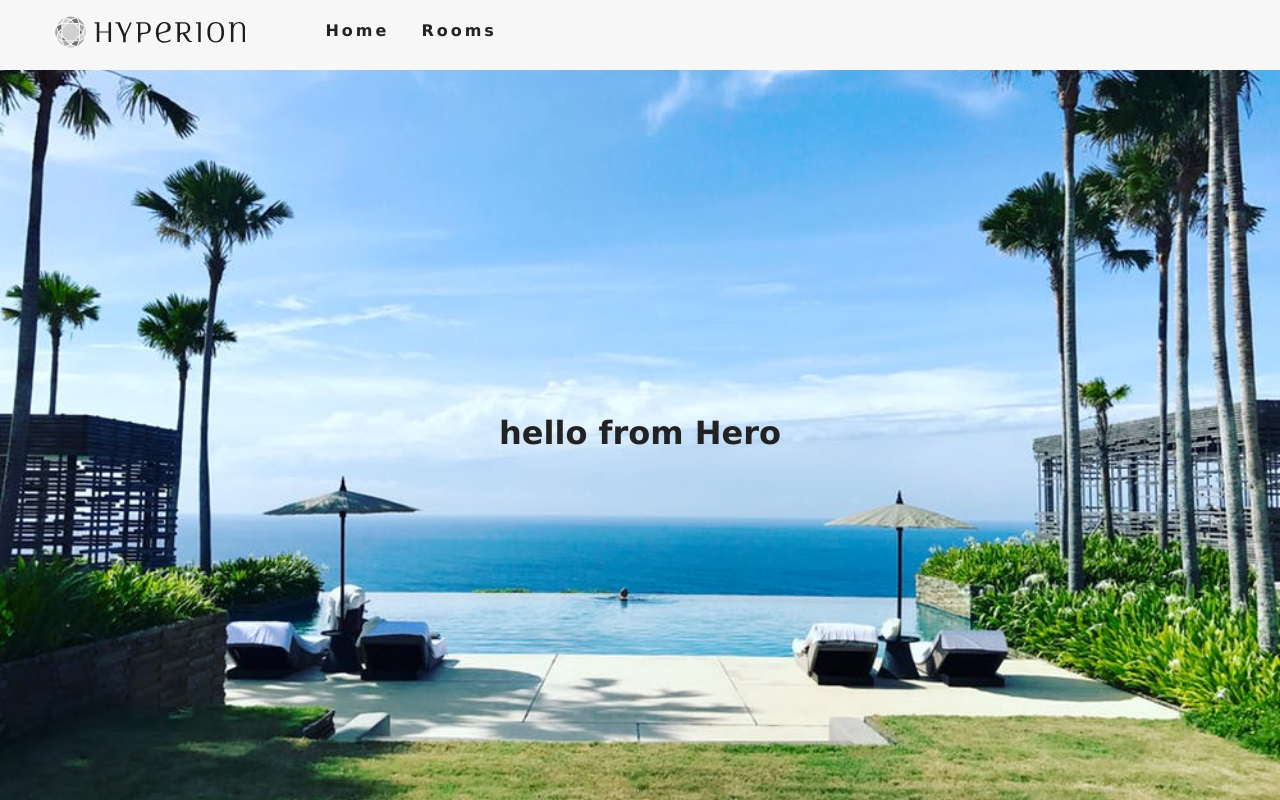
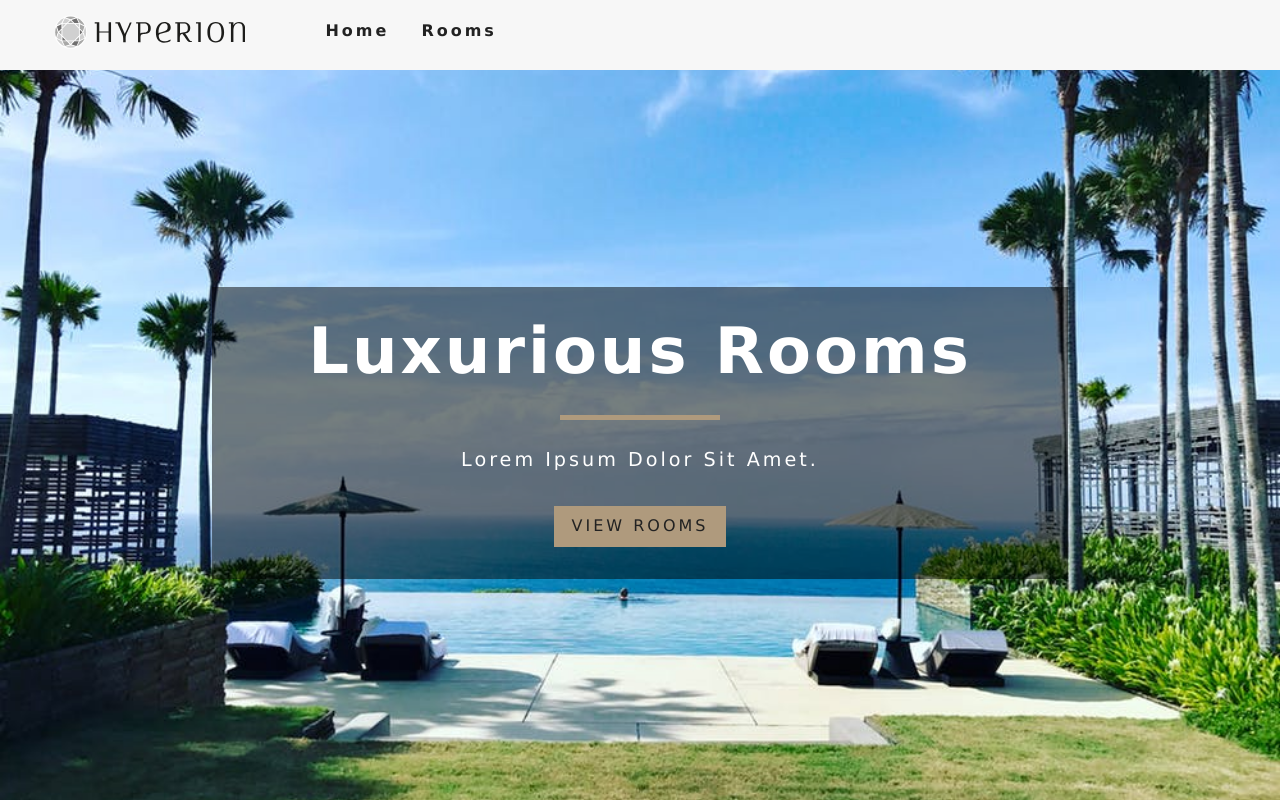
Before and after one commit to BitBravo/react-hotel-book, a React (Create React App) app: page / in a window 1280 px wide. Built offline with nearby package versions, Linux system fonts and the light colour scheme.

Commit message:
Create Banner component

```diff
--- a/src/App.css
+++ b/src/App.css
@@ -25,6 +25,58 @@ body {
   background: var(--mainWhite);
   font-family: Verdana, Geneva, Tahoma, sans-serif;
   line-height: 1.4;
+}
+
+h1 {
+  font-size: 3em;
+  line-height: 1;
+  margin-bottom: 0.5em;
+}
+
+h2 {
+  font-size: 2em;
+  margin-bottom: 0.75em;
+}
+
+h3 {
+  font-size: 1.5em;
+  line-height: 1;
+  margin-bottom: 1em;
+}
+
+h4 {
+  font-size: 1.2em;
+  line-height: 1.25;
+  margin-bottom: 1.25em;
+}
+
+h5 {
+  font-size: 1em;
+  font-weight: bold;
+  margin-bottom: 1.5em;
+}
+
+h6 {
+  font-size: 1em;
+  font-weight: bold;
+  margin-bottom: 1.5em;
+}
+
+.btn-primary {
+  display: inline-block;
+  text-decoration: none;
+  letter-spacing: var(--mainSpacing);
+  color: var(--mainBlack);
+  background: var(--primaryColor);
+  padding: 0.4rem 0.9rem;
+  border: 3px solid var(--primaryColor);
+  transition: var(--mainTransition);
+  text-transform: uppercase;
+  cursor: pointer;
+}
+.btn-primary:hover {
+  background: transparent;
+  color: var(--primaryColor);
 }
 
 /* Navbar */
@@ -120,3 +172,48 @@ body {
   background-image: url('./img/room-9.jpeg');
   min-height: 60vh;
 }
+
+/* Banner */
+.banner {
+  display: inline-block;
+  background: rgba(0, 0, 0, 0.5);
+  color: var(--mainWhite);
+  padding: 2rem 1rem;
+  text-align: center;
+  text-transform: capitalize;
+  letter-spacing: var(--mainSpacing);
+}
+
+.banner h1 {
+  font-size: 2.5rem;
+}
+
+.banner div {
+  width: 10rem;
+  height: 5px;
+  background: var(--primaryColor);
+  margin: 1.7rem auto;
+}
+
+.banner p {
+  font-size: 1.2rem;
+  margin-bottom: 2rem;
+}
+
+@media screen and (min-width: 576px) {
+  .banner {
+    padding: 2rem 3rem;
+  }
+  .banner h1 {
+    font-size: 3rem;
+  }
+}
+
+@media screen and (min-width: 992px) {
+  .banner {
+    padding: 2rem 6rem;
+  }
+  .banner h1 {
+    font-size: 4rem;
+  }
+}
--- /dev/null
+++ b/src/components/Banner.js
@@ -0,0 +1,14 @@
+import React from 'react'
+
+export default function Banner({ children, title, subtitle }) {
+  return (
+    <div>
+      <div className="banner">
+        <h1>{title}</h1>
+        <div></div>
+        <p>{subtitle}</p>
+        {children}
+      </div>
+    </div>
+  )
+}
--- a/src/components/Error.js
+++ b/src/components/Error.js
@@ -1,10 +1,18 @@
-import React from 'react'
+import React from 'react';
 import Hero from './Hero';
+import Banner from './Banner';
+import { Link } from 'react-router-dom';
 
 export default function Error() {
   return (
     <React.Fragment>
-      <Hero />
+      <Hero >
+        <Banner title="404" subtitle="page not found">
+          <Link to="/" className="btn-primary">
+            return home
+          </Link>
+        </Banner>
+      </Hero>
     </React.Fragment>
   )
 }
--- a/src/components/Hero.js
+++ b/src/components/Hero.js
@@ -3,7 +3,7 @@ import React from 'react'
 export default function Hero({ children, hero }) {
   return (
     <header className={hero}>
-      <h1>hello from Hero</h1>
+      {children}
     </header>
   )
 }
--- a/src/components/Home.js
+++ b/src/components/Home.js
@@ -1,10 +1,20 @@
-import React from 'react'
+import React from 'react';
 import Hero from './Hero';
+import Banner from './Banner';
+import { Link } from 'react-router-dom';
 
 export default function Home() {
   return (
     <React.Fragment>
-      <Hero />
+      <Hero >
+        <Banner
+          title="luxurious rooms"
+          subtitle="Lorem ipsum dolor sit amet.">
+          <Link to="/rooms" className="btn-primary">
+            view rooms
+        </Link>
+        </Banner>
+      </Hero>
     </React.Fragment>
   )
 }
--- a/src/components/RoomsList.js
+++ b/src/components/RoomsList.js
@@ -1,10 +1,18 @@
-import React from 'react'
+import React from 'react';
 import Hero from './Hero';
+import { Link } from 'react-router-dom';
+import Banner from './Banner';
 
 export default function RoomsList() {
   return (
     <React.Fragment>
-      <Hero hero="rooms-hero" />
+      <Hero hero="rooms-hero" >
+        <Banner title="our rooms">
+          <Link to="/" className="btn-primary">
+            return home
+          </Link>
+        </Banner>
+      </Hero>
     </React.Fragment>
   )
 }
```
